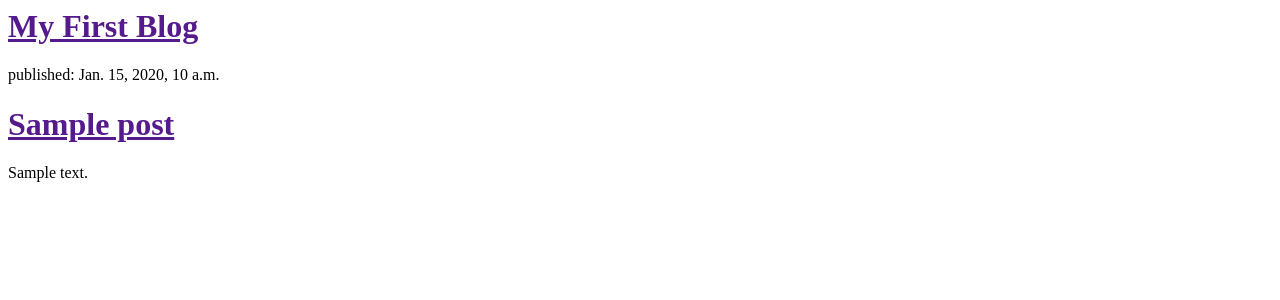
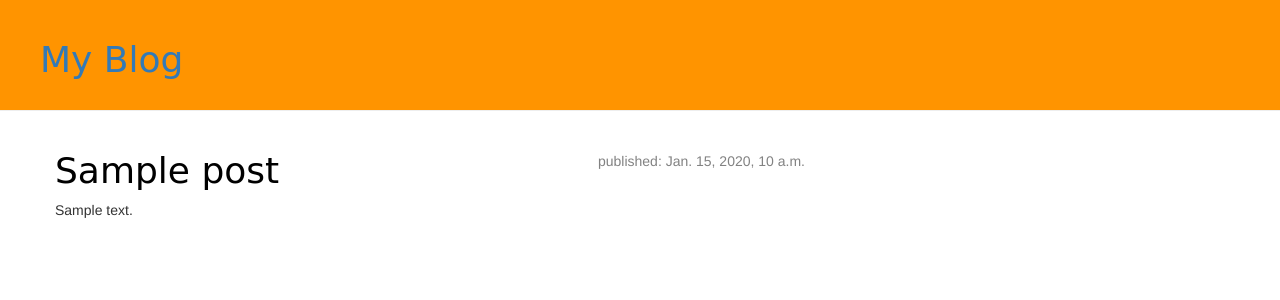
Before and after one commit to s4tya8/myBlog, a Django app: template blog/templates/blog/post_list.html in a window 1280 px wide. Shown: the top 300 px of the page. Run offline with Django 3.2, Linux system fonts and the light colour scheme; the template is opened without the code that fills it: values that come from a table or form of the project are taken from there, others are empty; tables that the repository leaves empty hold one stand-in row (values such as "Sample post"); some libraries are stand-ins or nearby versions.

Commit message:
Added view and template for detailed blog post as well as CSS for the site.

```diff
--- /dev/null
+++ b/blog/static/css/blog.css
@@ -0,0 +1,49 @@
+
+
+.page-header{
+	background-color: #ff9400;
+	margin-top: 0;
+	padding: 20px 20px 20px 40px;
+}
+
+.page-header h1, .page-header h1 a, .page-header h1 a:visited, .page-header h1 a:activate {
+	color: #ffffff;
+	font-size: 36pt;
+	text-decoration: none;
+}
+
+.content {
+	margin-left: 40px;
+}
+
+h1, h2, h3, h4 {
+	font-family: 'Lobster', cursive;
+}
+
+.date {
+	float: right;
+	color: #828282;
+}
+
+.save {
+	float: right;
+}
+
+.post-form textarea, .post-form input{
+	width: 100%;
+}
+
+.top-menu, .top-menu:hover, .top-menu:visited {
+	color: #ffffff;
+	float: right;
+	font-size: 26pt;
+	margin-right: 20px;
+}
+
+.post {
+	margin-bottom: 70px;
+}
+
+.post h1 a, .post h1 a:visited {
+	color: #000000;
+}
--- /dev/null
+++ b/blog/templates/blog/base.html
@@ -0,0 +1,23 @@
+{% load staticfiles %}
+<html>
+	<head>
+		<title>My First Blog</title>
+		<link rel="stylesheet" href="//maxcdn.bootstrapcdn.com/bootstrap/3.2.0/css/bootstrap.min.css">
+		<link rel="stylesheet" href="//maxcdn.bootstrapcdn.com/bootstrap/3.2.0/css/bootstrap-theme.min.css">
+		<link rel="stylesheet" href="{% static 'css/blog.css' %}">
+		<link href="http://fonts.googleapis.com/css?family=Lobster&subset=latin,latin-ext" rel="stylesheet" type="txt/css">
+	</head>
+	<body>
+		<div class="page-header">
+			<h1><a href="/">My Blog</a></h1>
+		</div>
+		<div class="content container">
+			<div class="row">
+				<div class="col-md-8">
+					{% block content %}
+					{% endblock %}
+				</div>
+			</div>
+		</div>
+	</body>
+</html>
--- a/blog/templates/blog/post_list.html
+++ b/blog/templates/blog/post_list.html
@@ -1,17 +1,13 @@
-<html>
-	<head>
-		<title>My First Blog</title>
-	</head>
-	<body>
-		<div>
-			<h1><a href="">My First Blog</a></h1>
+{% extends 'blog/base.html' %}
+
+{% block content %}
+	{% for post in posts %}
+		<div class="post">
+			<div class="date">
+				<p>published: {{ post.published_date }}</p>
+			</div>
+			<h1><a href="{% url 'post_detail' pk=post.pk %}">{{ post.title }}</a></h1>
+			<p>{{ post.text|linebreaks }}</p>
 		</div>
-		{% for post in posts %}
-			<div>
-				<p>published: {{ post.published_date }}</p>
-				<h1><a href="">{{ post.title }}</a></h1>
-				<p>{{ post.text|linebreaks }}</p>
-			</div>
-		{% endfor %}
-	</body>
-</html>
+	{% endfor %}
+{% endblock %}
--- a/blog/urls.py
+++ b/blog/urls.py
@@ -2,5 +2,6 @@
 from . import views
 
 urlpatterns = [
-	url(r'^$', views.post_list, name='post_list')
+	url(r'^$', views.post_list, name='post_list'),
+	url(r'^post/(?P<pk>[0-9]+)/$', views.post_detail, name='post_detail'),
 ]
--- a/blog/views.py
+++ b/blog/views.py
@@ -1,9 +1,14 @@
 from django.shortcuts import render
 from django.utils import timezone
 from .models import Post
+from django.shortcuts import render, get_object_or_404
 
 # Create your views here.
 
 def post_list(request):
 	posts = Post.objects.filter(published_date__lte=timezone.now()).order_by('published_date')
 	return render(request, 'blog/post_list.html', {'posts':posts})
+
+def post_detail(request,pk):
+	post = get_object_or_404(Post,pk=pk)
+	return render(request, 'blog/post_detail.html',{'post':post})
```
Also changed, not shown: blog/templates/blog/post_detail.html (added, +13 -0 lines).
